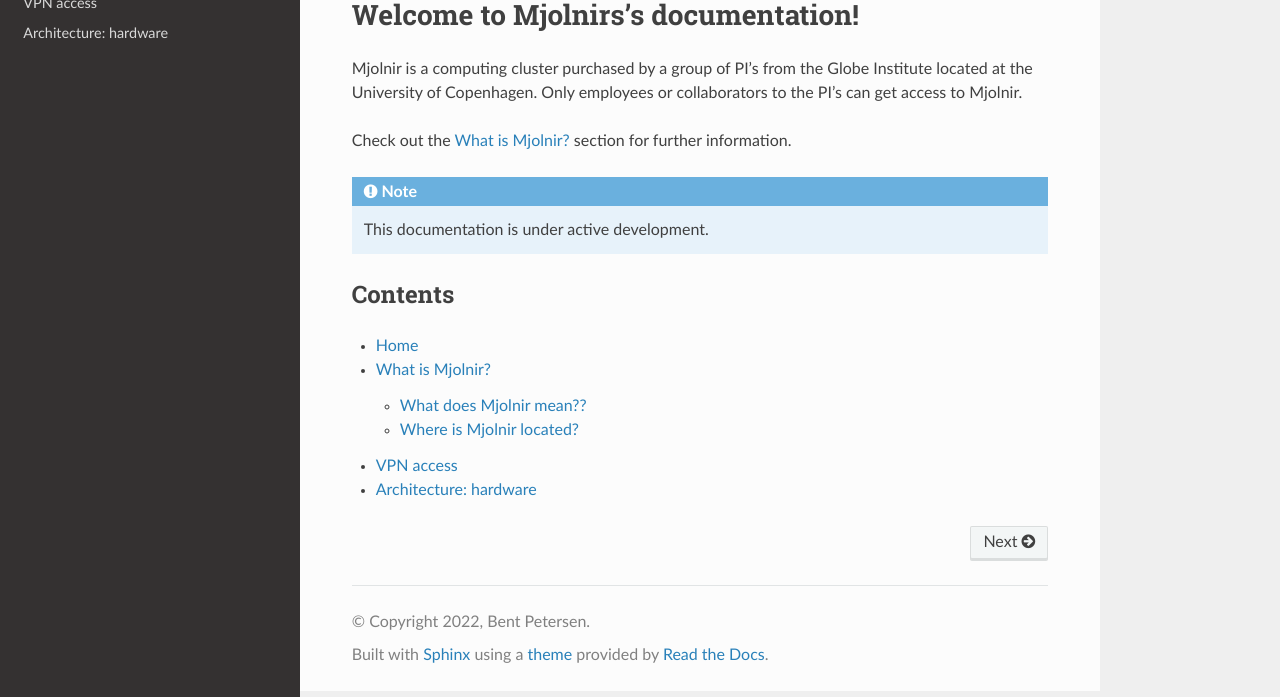
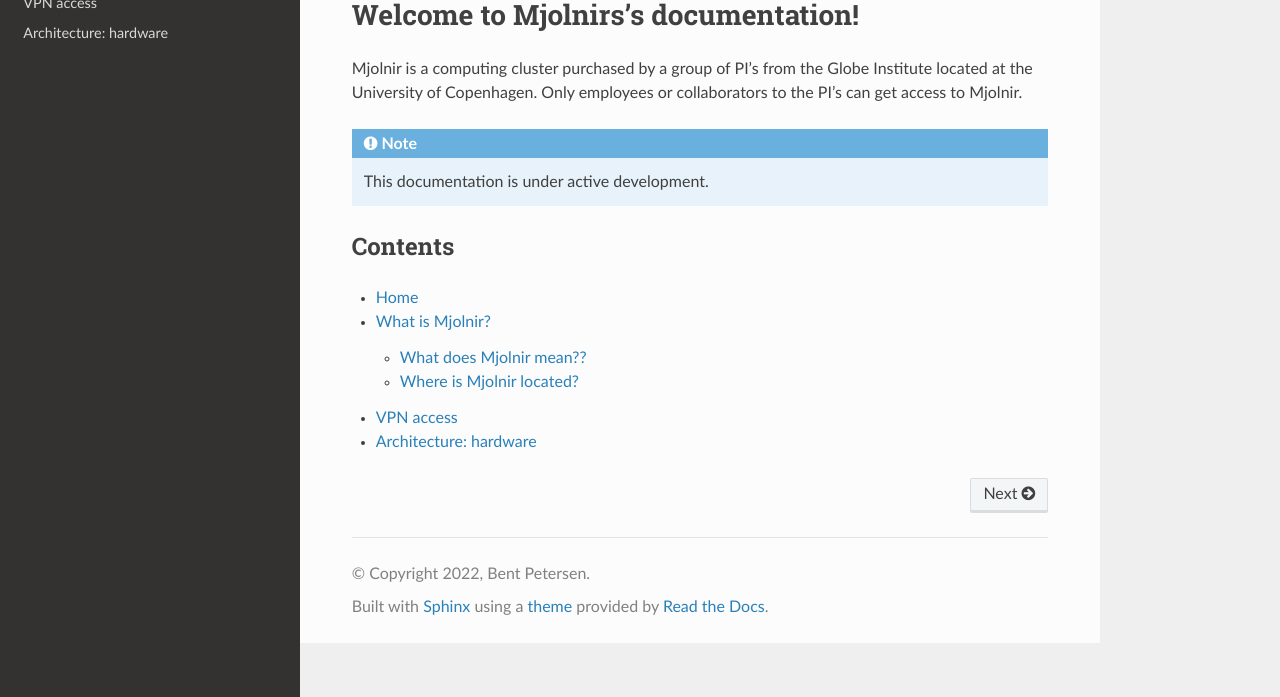
Before and after one commit to bentpetersendk/mjolnir_ucph, a Sphinx documentation site: the page built from docs/source/index.rst, in a window 1280 px wide, cut to the strip 203-900 px from the top of the page. Built offline with Sphinx 7.4.7 and the Read the Docs theme 2.0.0, drawn with Linux system fonts in a browser that asks for light colours.

Commit message:
Update index.rst

```diff
--- a/docs/source/index.rst
+++ b/docs/source/index.rst
@@ -4,9 +4,6 @@ Welcome to Mjolnirs's documentation!
 ===================================
 
 Mjolnir is a computing cluster purchased by a group of PI’s from the Globe Institute located at the University of Copenhagen. Only employees or collaborators to the PI's can get access to Mjolnir.
-
-
-Check out the :doc:`mjolnir` section for further information.
 
 .. note::
 
```
